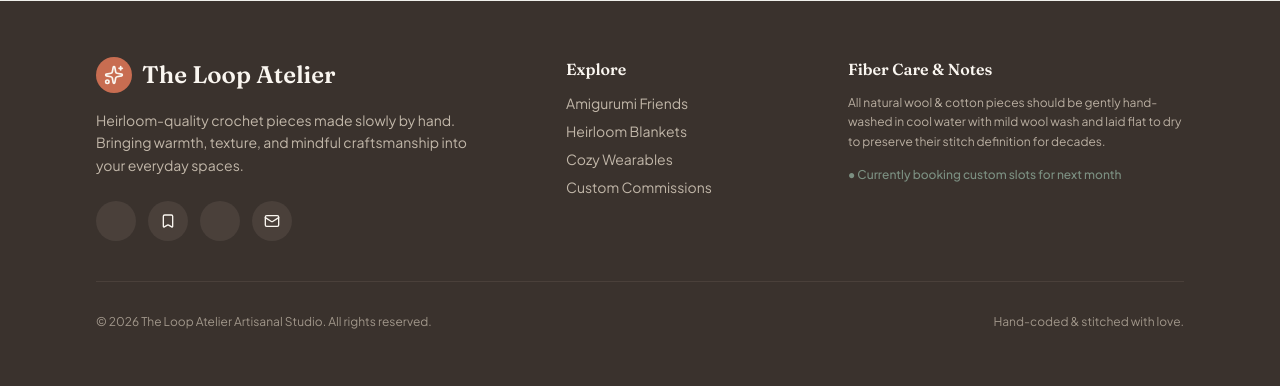
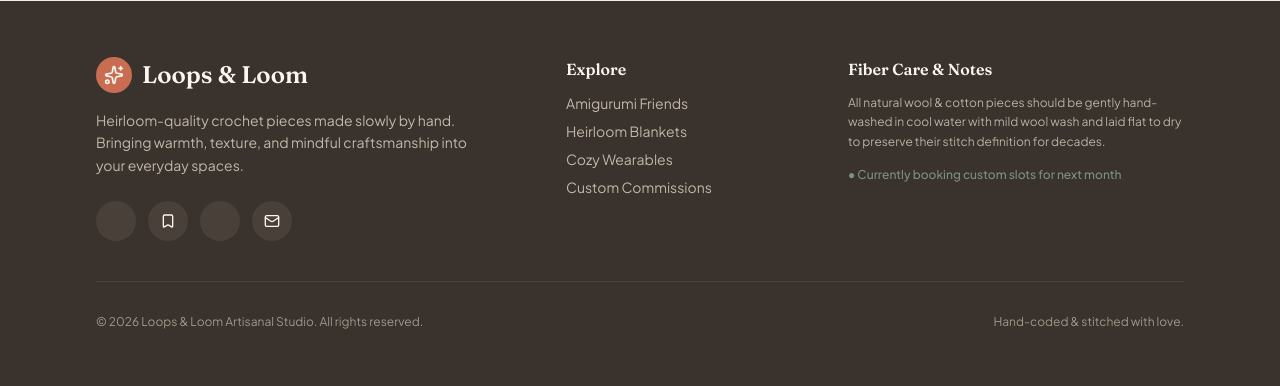
Before and after one commit to loopatelier/crochet-shop, a Flask app: page / in a window 1280 px wide. Shown: the part 4057-4443 px from the top of the page. Run offline with Flask 3, Linux system fonts and the light colour scheme; some libraries are stand-ins or nearby versions.

Commit message:
Rebrand storefront as Loops & Loom
Update storefront branding and contact details, and replace the hero image with a local asset.

```diff
--- a/templates/index.html
+++ b/templates/index.html
@@ -64,7 +64,7 @@
                         <path d="M19 18c2 1 3 3 3 3"/>
                     </svg>
                 </div>
-                <span class="font-serif text-2xl font-semibold tracking-tight text-charcoal">The Loop Atelier</span>
+                <span class="font-serif text-2xl font-semibold tracking-tight text-charcoal">Loops & Loom</span>
             </a>
 
             <!-- Desktop Navigation -->
@@ -112,7 +112,7 @@
                             Stitched with warmth, crafted to be <span class="italic text-terracotta font-normal">cherished.</span>
                         </h1>
                         <p class="text-base sm:text-lg text-taupe max-w-xl mx-auto lg:mx-0 leading-relaxed">
-                            Welcome to The Loop Atelier. Every heirloom blanket, whimsical amigurumi companion, and cozy wearable is thoughtfully crocheted by hand using ethically sourced cotton and merino wool.
+                            Welcome to Loops & Loom. Every heirloom blanket, whimsical amigurumi companion, and cozy wearable is thoughtfully crocheted by hand using ethically sourced cotton and merino wool.
                         </p>
                         <div class="flex flex-col sm:flex-row items-center justify-center lg:justify-start gap-4 pt-2">
                             <a href="#shop" class="w-full sm:w-auto px-7 py-3.5 rounded-full bg-terracotta hover:bg-terracotta-hover text-cream font-semibold text-sm shadow-sm transition-all text-center">
@@ -142,8 +142,7 @@
                     <!-- Hero Visual Showcase -->
                     <div class="lg:col-span-6 relative">
                         <div class="relative rounded-3xl overflow-hidden shadow-xl bg-beige aspect-[4/3] border-4 border-white">
-                            <img
-                                src="https://images.unsplash.com/photo-1615486511484-92e172cc4fe0?auto=format&fit=crop&w=1000&q=80"
+                            <img src="{{ url_for('static', filename='cro1.jpeg') }}"
                                 onerror="this.onerror=null;this.src='https://placehold.co/800x600/EFE7DC/3A322D?text=Handcrafted+Crochet+Collection';"
                                 alt="Cozy textured handmade crochet blankets and yarn"
                                 class="w-full h-full object-cover"
@@ -230,7 +229,7 @@
                                     My love affair with fiber arts began ten years ago on my grandmother's sunlit porch, learning how a simple wooden hook and a skein of wool could transform into something deeply comforting.
                                 </p>
                                 <p>
-                                    In a world of fast-paced mass production, <strong>The Loop Atelier</strong> is my love letter to slow living. Every piece takes anywhere from six to forty hours to complete, crafted in my cozy home studio with a warm mug of chamomile tea nearby.
+                                    In a world of fast-paced mass production, <strong>Loops & Loom</strong> is my love letter to slow living. Every piece takes anywhere from six to forty hours to complete, crafted in my cozy home studio with a warm mug of chamomile tea nearby.
                                 </p>
                                 <p>
                                     I exclusively source OEKO-TEX® certified organic cottons,undyed alpaca blends, and botanical-dyed merino wools so that each item feels gentle against sensitive skin and lasts for generations.
@@ -357,14 +356,14 @@
                         <div class="w-9 h-9 rounded-full bg-terracotta text-cream flex items-center justify-center">
                             <i data-lucide="sparkles" class="w-5 h-5"></i>
                         </div>
-                        <span class="font-serif text-2xl font-semibold text-cream">The Loop Atelier</span>
+                        <span class="font-serif text-2xl font-semibold text-cream">Loops & Loom</span>
                     </div>
                     <p class="text-sm text-sand/80 max-w-sm leading-relaxed">
                         Heirloom-quality crochet pieces made slowly by hand. Bringing warmth, texture, and mindful craftsmanship into your everyday spaces.
                     </p>
                     <!-- Social Links -->
                     <div class="flex items-center gap-3 pt-2">
-                        <a href="#social-ig" onclick="showToast('Opening Instagram @the_loop.atelier')" class="w-10 h-10 rounded-full bg-taupe/30 hover:bg-terracotta text-cream flex items-center justify-center transition-colors" aria-label="Instagram">
+                        <a href="#social-ig" onclick="showToast('Opening Instagram @loopsandloom')" class="w-10 h-10 rounded-full bg-taupe/30 hover:bg-terracotta text-cream flex items-center justify-center transition-colors" aria-label="Instagram">
                             <i data-lucide="instagram" class="w-4 h-4"></i>
                         </a>
                         <a href="#social-pin" onclick="showToast('Opening Pinterest Lookbook')" class="w-10 h-10 rounded-full bg-taupe/30 hover:bg-terracotta text-cream flex items-center justify-center transition-colors" aria-label="Pinterest">
@@ -373,7 +372,7 @@
                         <a href="#social-yt" onclick="showToast('Opening Studio Vlog Channel')" class="w-10 h-10 rounded-full bg-taupe/30 hover:bg-terracotta text-cream flex items-center justify-center transition-colors" aria-label="YouTube">
                             <i data-lucide="youtube" class="w-4 h-4"></i>
                         </a>
-                        <a href="mailto: theloopatelier390@gmail.com" class="w-10 h-10 rounded-full bg-taupe/30 hover:bg-terracotta text-cream flex items-center justify-center transition-colors" aria-label="Email">
+                        <a href="mailto:hello@loopsandloom.example" class="w-10 h-10 rounded-full bg-taupe/30 hover:bg-terracotta text-cream flex items-center justify-center transition-colors" aria-label="Email">
                             <i data-lucide="mail" class="w-4 h-4"></i>
                         </a>
                     </div>
@@ -403,7 +402,7 @@
             </div>
 
             <div class="pt-8 flex flex-col sm:flex-row items-center justify-between gap-4 text-xs text-sand/60">
-                <p>&copy; 2026 The Loop Atelier Artisanal Studio. All rights reserved.</p>
+                <p>&copy; 2026 Loops & Loom Artisanal Studio. All rights reserved.</p>
                 <p>Hand-coded & stitched with love.</p>
             </div>
         </div>
```
Also changed, not shown: static/cro1.jpeg (added).
